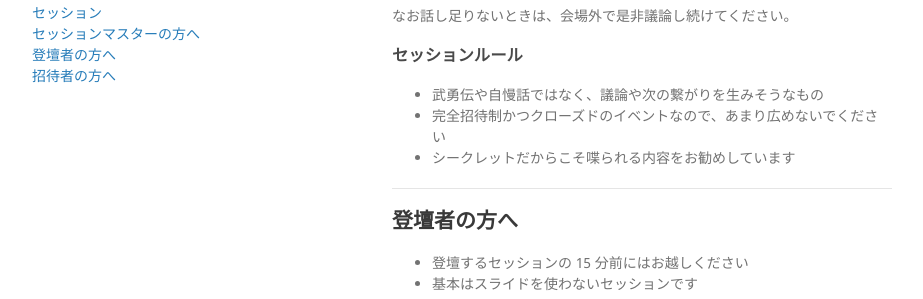
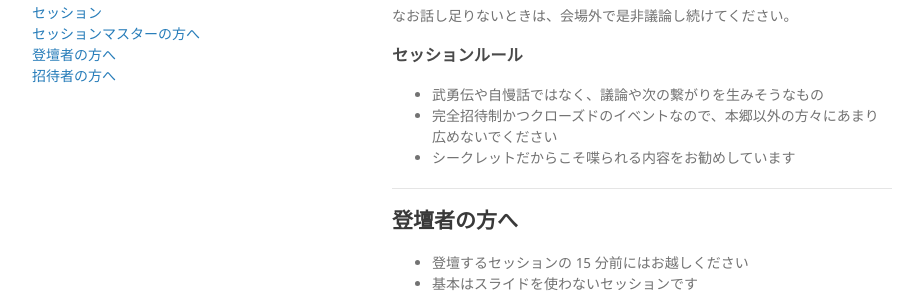
Before and after one commit to hongotechstartup/hongotechstartup.github.io, a Jekyll site: the page built from index.md, in a window 1280 px wide and 900 px high, scrolled down 4827 px. Shown: the part 154-453 px from the top of the window, without its empty margins (178-1101 px from the left). Built offline with Jekyll 4.4.1, drawn with Linux system fonts in a browser that asks for light colours; our own code applies the rules of GitHub Pages for plain Markdown files.

Commit message:
hongo restriction

```diff
--- a/index.md
+++ b/index.md
@@ -207,7 +207,7 @@
 ### セッションルール
 
 - 武勇伝や自慢話ではなく、議論や次の繋がりを生みそうなもの
-- 完全招待制かつクローズドのイベントなので、あまり広めないでください
+- 完全招待制かつクローズドのイベントなので、本郷以外の方々にあまり広めないでください
 - シークレットだからこそ喋られる内容をお勧めしています
 
 ----
```
